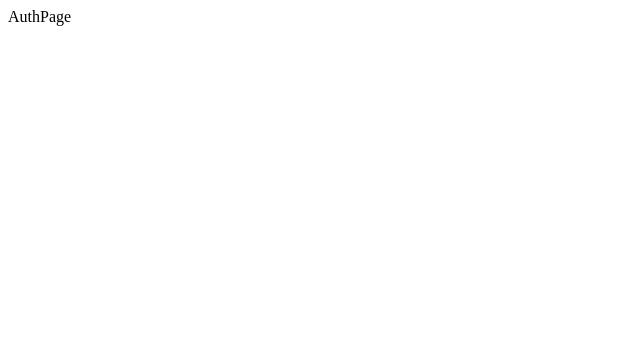
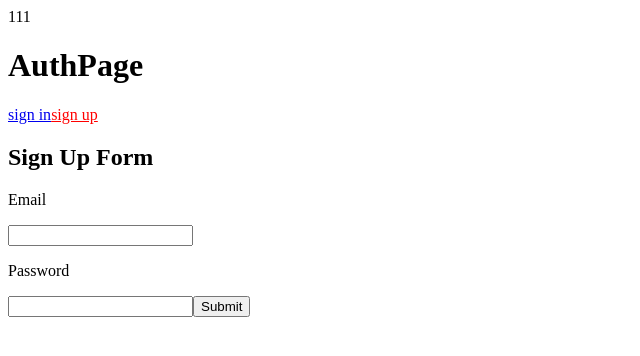
Before and after one commit to alisabeata/react-advanced, a React (Create React App) app: page /auth/signup in a window 1280 px wide. Shown: the top 356 px of the page, without its empty margins (0-640 px from the left). Built offline with nearby package versions, Linux system fonts and the light colour scheme.

Commit message:
add forms

```diff
--- a/package.json
+++ b/package.json
@@ -4,6 +4,7 @@
   "private": true,
   "dependencies": {
     "connected-react-router": "^6.4.0",
+    "formik": "^1.5.8",
     "history": "^4.9.0",
     "react": "^16.8.6",
     "react-dom": "^16.8.6",
--- a/src/App.js
+++ b/src/App.js
@@ -12,6 +12,7 @@ function App() {
   return (
     <Provider store={store}>
       <ConnectedRouter history={history}>
+        111
         <Root />
       </ConnectedRouter>
     </Provider>
--- /dev/null
+++ b/src/components/auth/SignInForm.js
@@ -0,0 +1,42 @@
+import React from 'react';
+import { Formik } from 'formik';
+
+export const SignInForm = () => (
+  <div>
+    <h2>Sign In Form</h2>
+    <Formik
+      initialValues={{ email: '' }}
+      onSubmit={(values, actions) => {
+        setTimeout(() => {
+          alert(JSON.stringify(values, null, 2));
+          actions.setSubmitting(false);
+        }, 1000);
+      }}
+      render={props => (
+        <form onSubmit={props.handleSubmit}>
+          <label>
+            <p>Email</p>
+            <input
+              type="email"
+              onChange={props.handleChange}
+              onBlur={props.handleBlur}
+              value={props.values.name}
+              name="email"
+            />
+          </label>
+          <label>
+            <p>Password</p>
+            <input
+              type="password"
+              onChange={props.handleChange}
+              onBlur={props.handleBlur}
+              value={props.values.name}
+              name="password"
+            />
+          </label>
+          <button type="submit">Submit</button>
+        </form>
+      )}
+    />
+  </div>
+);
--- /dev/null
+++ b/src/components/auth/SignUpForm.js
@@ -0,0 +1,42 @@
+import React from 'react';
+import { Formik } from 'formik';
+
+export const SignUpForm = () => (
+  <div>
+    <h2>Sign Up Form</h2>
+    <Formik
+      initialValues={{ email: '' }}
+      onSubmit={(values, actions) => {
+        setTimeout(() => {
+          alert(JSON.stringify(values, null, 2));
+          actions.setSubmitting(false);
+        }, 1000);
+      }}
+      render={props => (
+        <form onSubmit={props.handleSubmit}>
+          <label>
+            <p>Email</p>
+            <input
+              type="email"
+              onChange={props.handleChange}
+              onBlur={props.handleBlur}
+              value={props.values.name}
+              name="email"
+            />
+          </label>
+          <label>
+            <p>Password</p>
+            <input
+              type="password"
+              onChange={props.handleChange}
+              onBlur={props.handleBlur}
+              value={props.values.name}
+              name="password"
+            />
+          </label>
+          <button type="submit">Submit</button>
+        </form>
+      )}
+    />
+  </div>
+);
--- a/src/components/routes/AuthPage.js
+++ b/src/components/routes/AuthPage.js
@@ -1,3 +1,31 @@
-import React from 'react';
+import React, { Component } from 'react';
+import { SignInForm } from '../auth/SignInForm';
+import { SignUpForm } from '../auth/SignUpForm';
+import { Route, NavLink } from 'react-router-dom';
 
-export const AuthPage = () => <div>AuthPage</div>;
+export class AuthPage extends Component {
+  handleSignIn = val => console.log('------', val);
+  handleSignUp = val => console.log('------', val);
+
+  render() {
+    return (
+      <div>
+        <h1>AuthPage</h1>
+        <NavLink to="/auth/signin" activeStyle={{ color: 'red' }}>
+          sign in
+        </NavLink>
+        <NavLink to="/auth/signup" activeStyle={{ color: 'red' }}>
+          sign up
+        </NavLink>
+        <Route
+          path="/auth/signin"
+          render={() => <SignInForm onSubmit={this.handleSignIn} />}
+        />
+        <Route
+          path="/auth/signup"
+          render={() => <SignUpForm onSubmit={this.handleSignUP} />}
+        />
+      </div>
+    );
+  }
+}
```
Also changed, not shown: 1 other file (tests, documents, lock files or other folders).
